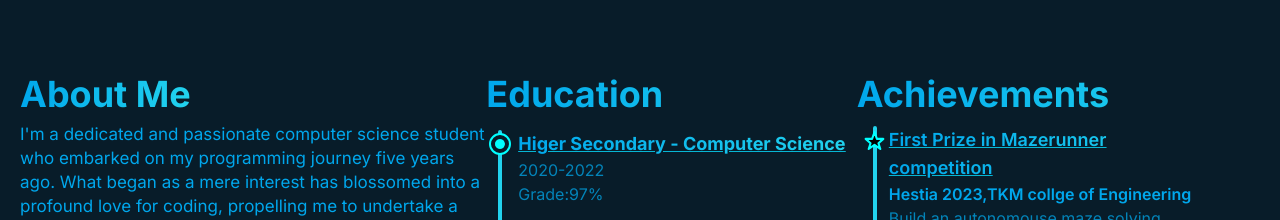
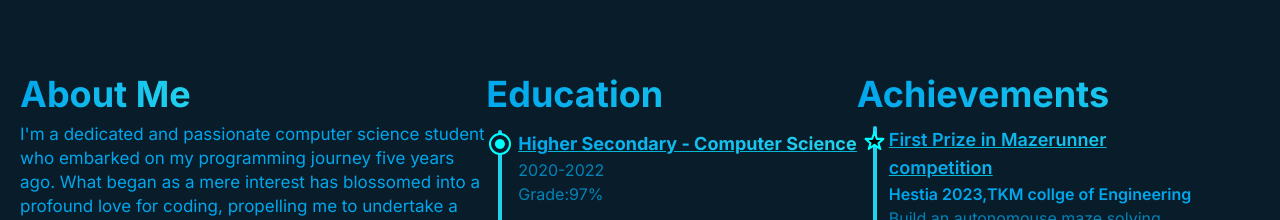
Before and after one commit to MohamedIrfanAM/portfolio, a Next.js app: page / in a window 1280 px wide. Shown: the part 880-1100 px from the top of the page. Built offline with nearby package versions, Linux system fonts and the light colour scheme; no server answers.

Commit message:
Fix typo in education section

```diff
--- a/src/constants/index.js
+++ b/src/constants/index.js
@@ -82,7 +82,7 @@ export const achievemetns = [
 export const education = [
   {
     id:1,
-    course:"Higer Secondary - Computer Science",
+    course:"Higher Secondary - Computer Science",
     institue:"GVHSS Valapad,Thrissur",
     year:"2020-2022",
     grade:"Grade:97%"
```
